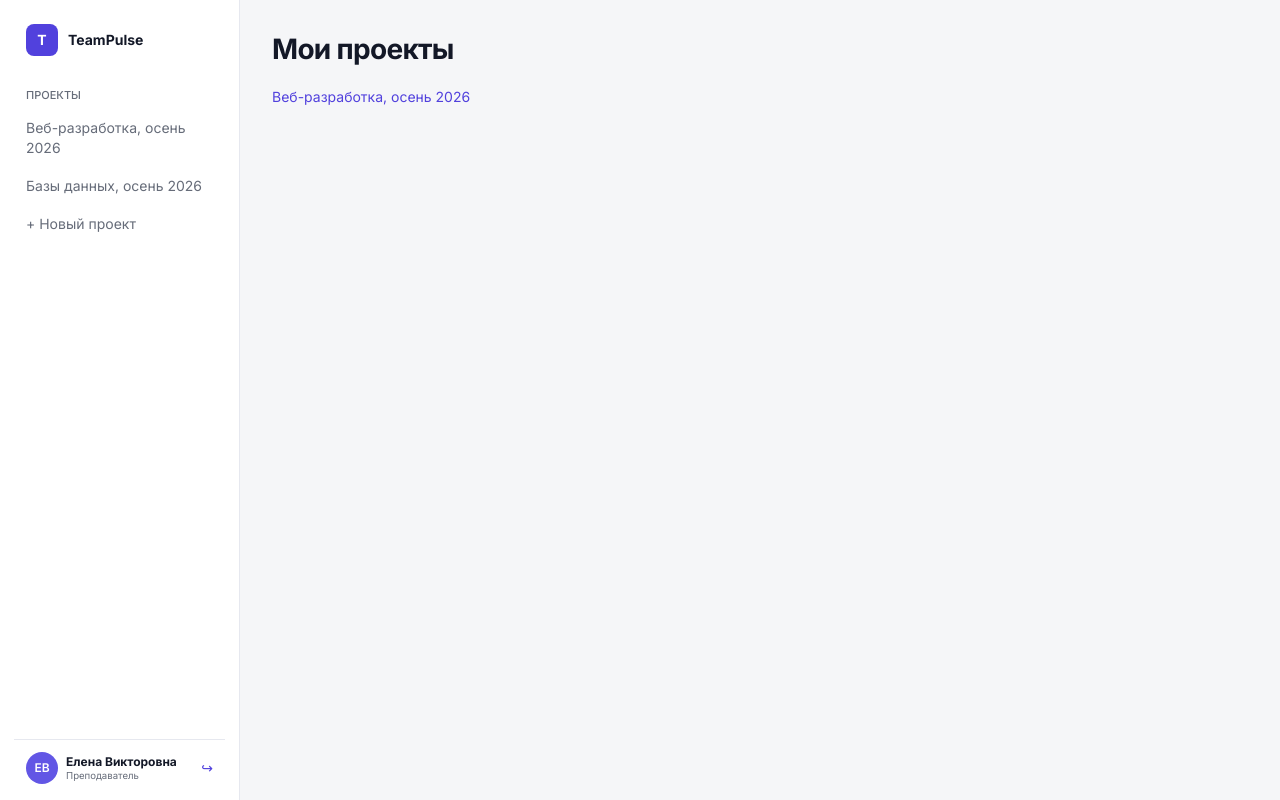
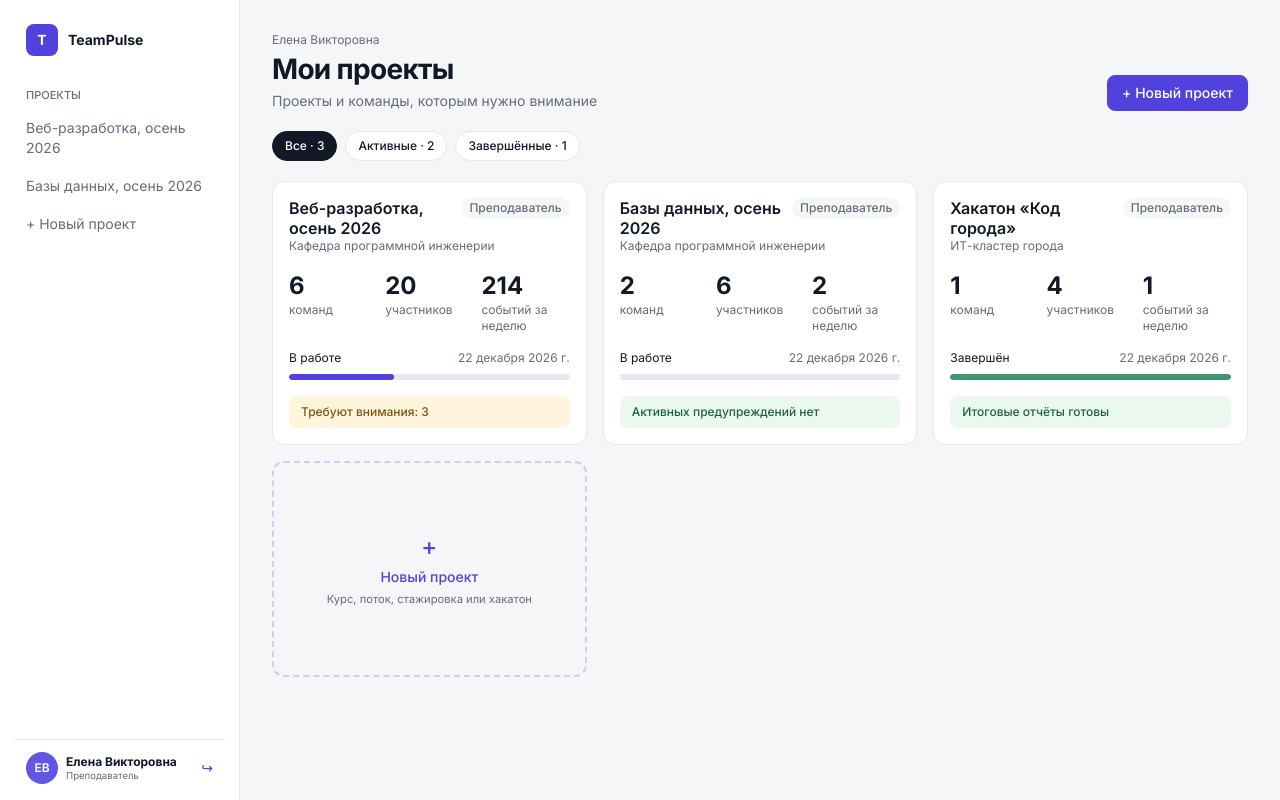
Before and after one commit to lavasheva/teampulse, a React (Vite) app in the folder apps/web/: page /login in a window 1280 px wide. Both pictures are taken after a click on the button "Войти через GitHub". Built offline with nearby package versions, Linux system fonts and the light colour scheme.

Commit message:
feat(web): list and filter demo projects

```diff
--- /dev/null
+++ b/apps/web/src/data/presentation.ts
@@ -0,0 +1,19 @@
+import type { Team } from '@teampulse/shared'
+
+export const healthLabels = {
+  risk: { label: 'Риск', tone: 'danger' },
+  warning: { label: 'Внимание', tone: 'warning' },
+  normal: { label: 'Норма', tone: 'success' },
+} as const
+
+const day = new Intl.DateTimeFormat('ru-RU', { day: 'numeric', month: 'short', timeZone: 'Europe/Moscow' })
+const fullDay = new Intl.DateTimeFormat('ru-RU', { day: 'numeric', month: 'long', year: 'numeric', timeZone: 'Europe/Moscow' })
+export const formatDay = (date: string) => date ? day.format(new Date(date)) : '—'
+export const formatDate = (date: string) => date ? fullDay.format(new Date(date)) : '—'
+export const formatNumber = new Intl.NumberFormat('ru-RU').format
+
+export function teamHealth(team: Team) {
+  const flags = team.flags.filter(flag => !flag.resolved)
+  if (flags.some(flag => flag.severity === 'risk')) return 'risk'
+  return flags.length ? 'warning' : 'normal'
+}
--- a/apps/web/src/index.css
+++ b/apps/web/src/index.css
@@ -88,3 +88,16 @@
   .login-note { @apply space-y-4 border-t border-line pt-4; }
   .login-note p { @apply text-xs; }
 }
+
+@layer components {
+  .tabs { @apply flex flex-wrap items-center gap-2; }
+  .tabs > button { @apply cursor-pointer rounded-full border border-line bg-white px-3 py-1.5 text-xs font-medium text-ink hover:border-brand; }
+  .tabs > button[aria-pressed=true] { @apply border-ink bg-ink text-white; }
+  .project-card { @apply p-4 transition-colors hover:border-brand; }
+  .project-card dt { @apply text-muted; }
+  .project-card dd { @apply text-2xl font-bold; }
+  .project-health { @apply mt-4 rounded-lg px-3 py-2 text-xs font-medium; }
+  .project-new { @apply flex min-h-54 cursor-pointer flex-col items-center justify-center gap-1 rounded-xl border-2 border-dashed border-[#d0cbfa] p-4 font-medium text-brand hover:bg-[#eeecff]; }
+  .project-new > span { @apply text-2xl; }
+  .project-new small { @apply font-normal text-muted; }
+}
--- a/apps/web/src/pages/index.tsx
+++ b/apps/web/src/pages/index.tsx
@@ -4,7 +4,7 @@ import { paths } from '../routes'
 
 export { Login } from './login'
 export { Invite } from './invite'
-export function Projects() { return <><PageHeader title="Мои проекты" /><Link to={paths.project('web')}>Веб-разработка, осень 2026</Link></> }
+export { Projects } from './projects'
 export function Overview() { return <PageHeader title="Обзор проекта" /> }
 export function Participants() { return <PageHeader title="Участники" /> }
 export function Summaries() { return <PageHeader title="Сводки" /> }
--- /dev/null
+++ b/apps/web/src/pages/projects.tsx
@@ -0,0 +1,58 @@
+import { useState } from 'react'
+import { Link, useSearchParams } from 'react-router'
+import { Badge, Button, Card, EmptyState, Meter, PageHeader } from '../components/ui'
+import { formatDate, formatNumber, teamHealth } from '../data/presentation'
+import { useWorkspace } from '../data/workspace'
+import { paths } from '../routes'
+
+const filters = [
+  { value: 'all', label: 'Все' },
+  { value: 'active', label: 'Активные' },
+  { value: 'complete', label: 'Завершённые' },
+] as const
+
+export function Projects() {
+  const [filter, setFilter] = useState<(typeof filters)[number]['value']>('all')
+  const [params, setParams] = useSearchParams()
+  const workspace = useWorkspace().data
+  const projects = workspace?.projects ?? []
+  const manager = workspace?.user?.role === 'manager'
+  const visible = projects.filter(project => filter === 'all' || project.status === filter)
+  const attention = projects.filter(project => project.teams.some(team => teamHealth(team) !== 'normal')).length
+
+  return <>
+    <PageHeader title="Мои проекты" eyebrow={workspace?.user?.name}
+      description={attention ? 'Проекты и команды, которым нужно внимание' : 'Ваши проекты и команды'}
+      actions={manager && <Button onClick={() => setParams({ new: '1' })}>+ Новый проект</Button>} />
+    <div className="tabs mb-5" aria-label="Состояние проекта">
+      {filters.map(item => <button key={item.value} type="button" aria-pressed={filter === item.value} onClick={() => setFilter(item.value)}>
+        {item.label} · {projects.filter(project => item.value === 'all' || project.status === item.value).length}
+      </button>)}
+    </div>
+    <div className="grid grid-cols-1 gap-4 lg:grid-cols-2 xl:grid-cols-3">
+      {visible.map(project => {
+        const count = project.teams.filter(team => teamHealth(team) !== 'normal').length
+        const team = project.teams[0]
+        const destination = manager || !team ? paths.project(project.id) : paths.team(project.id, team.id)
+        const eventCount = project.summaries[0]?.eventCount ?? project.teams.reduce((total, item) => total + item.events.length, 0)
+        return <Link key={project.id} to={destination} className="block text-ink no-underline hover:no-underline">
+          <Card className="project-card h-full">
+            <div className="flex items-start justify-between gap-2"><h2 className="text-base leading-tight">{project.settings.name}</h2><Badge>{manager ? 'Преподаватель' : 'Студент'}</Badge></div>
+            <p className="mb-4 text-xs muted">{project.organization}</p>
+            <dl className="grid grid-cols-3 gap-2 text-xs">
+              <div><dd>{project.teams.length}</dd><dt>команд</dt></div>
+              <div><dd>{project.teams.reduce((total, item) => total + item.members.length, 0)}</dd><dt>участников</dt></div>
+              <div><dd>{formatNumber(eventCount)}</dd><dt>событий за неделю</dt></div>
+            </dl>
+            <div className="mt-4 mb-2 flex justify-between gap-3 text-xs"><span>{project.status === 'complete' ? 'Завершён' : 'В работе'}</span><span className="muted">{formatDate(project.settings.endsOn)}</span></div>
+            <Meter label="Прогресс проекта" value={project.status === 'complete' ? 100 : project.summaries.length ? 37.5 : 0} color={project.status === 'complete' ? '#3e9770' : undefined} />
+            <p className={'project-health ' + (count ? 'badge-warning' : 'badge-success')}>{count ? 'Требуют внимания: ' + count : project.status === 'complete' ? 'Итоговые отчёты готовы' : 'Активных предупреждений нет'}</p>
+          </Card>
+        </Link>
+      })}
+      {manager && filter !== 'complete' && <button className="project-new" type="button" onClick={() => setParams({ new: '1' })}><span aria-hidden="true">+</span>Новый проект<small>Курс, поток, стажировка или хакатон</small></button>}
+    </div>
+    {!visible.length && <div className="mt-4"><EmptyState title="Пока нет проектов">{!manager && <Link to={paths.exampleInvite}>Открыть приглашение</Link>}</EmptyState></div>}
+    {params.has('new') && !manager && <p role="alert" className="mt-4">Создавать проекты может преподаватель.</p>}
+  </>
+}
```
